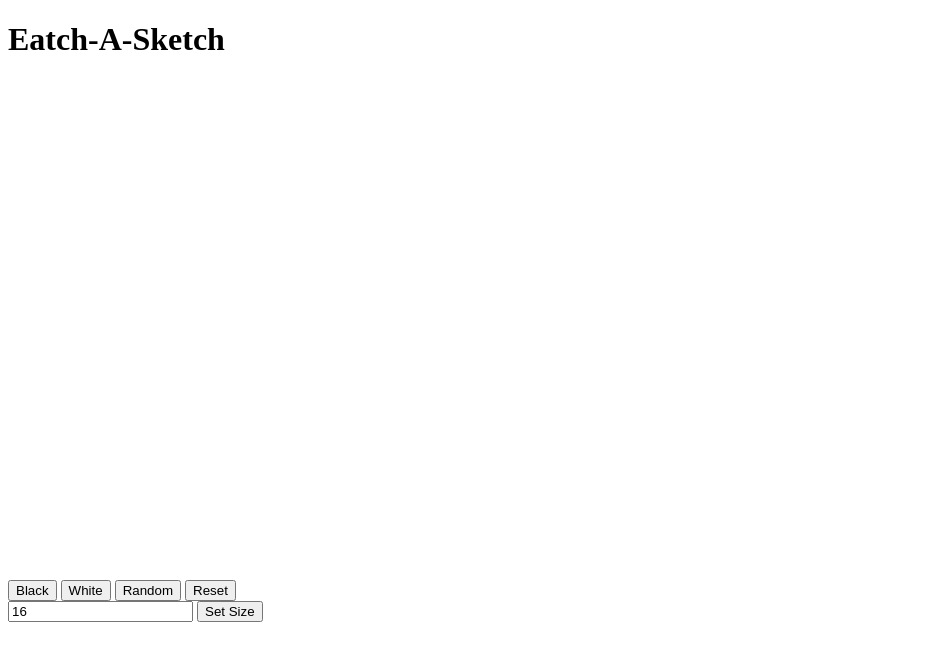
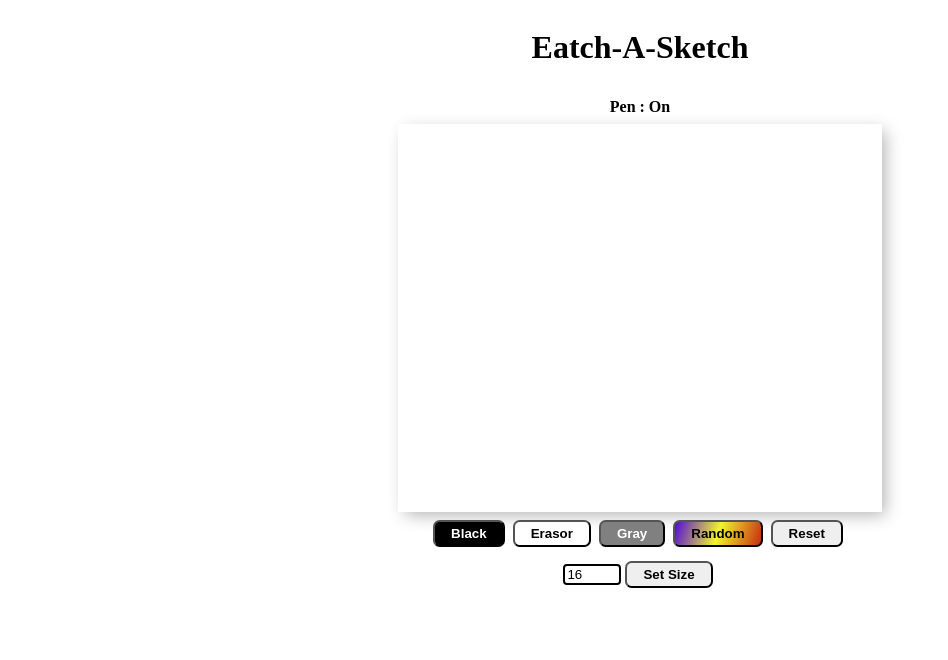
Before and after one commit to JOKERSEV7/Odin-Project-Etch-A-Sketch, a plain HTML site: page index.html in a window 1280 px wide. Shown: the whole page, without its empty margins (0-948 px from the left). Drawn offline with nearby package versions, Linux system fonts and the light colour scheme.

Commit message:
the project are now done

```diff
--- a/index.html
+++ b/index.html
@@ -14,18 +14,21 @@
     <body>
         <div class="flex-container">
             <div class="title"><h1>Eatch-A-Sketch</h1></div>
+            <div class="mode">Pen : On</div>
             <div class="content">
                 <div class="board"></div>
-                <div class="button">
-                    <button>Black</button>
-                    <button>White</button>
-                    <button>Random</button>
-                    <button>Reset</button>
+                <div class="buttons">
+                    <button class="blackbutton" onclick="changeColor('black')">Black</button>
+                    <button class="whitebutton" onclick="changeColor('White')">Erasor</button>
+                    <button class="graybutton" onclick="changeColor('gray')">Gray</button>
+                    <button class="randombutton" onclick="changeColor('random')">Random</button>
+                    <button class="resetbutton" onclick="resetBoard()">Reset</button>
                 </div>
                 <div>
-                    <input type="text" placeholder="Size of Board" value="16">
+                    <input type="text" placeholder="Size of Board" value="16" onchange="changeSize(this.value)"/>
                     <button>Set Size</button>
                 </div>
+                <div class="errormsg">Size need to be between 2 and 100!</div>
             </div>
         </div>
 
--- a/script.js
+++ b/script.js
@@ -1,9 +1,61 @@
-let board = document.querySelector(".board");
-board.style.gridTemplateColumns = "repeat(16 , 1fr)";
-board.style.gridTemplateRows = "repeat(16, 1fr";
+let color = 'black';
+let click = true;
 
-for (let i = 0; i < 256; i++) {
-    let square = document.createElement("div");
-    square.style.backgroudColor = "blue";
-    board.insertAdjacentElement("beforeend", square);
+
+function populateBoard(size) {
+    let board = document.querySelector(".board");
+    let squares = board.querySelectorAll("div");
+    squares.forEach((div) => div.remove());
+    board.style.gridTemplateColumns = `repeat(${size}, 1fr)`;
+    board.style.gridTemplateRows = `repeat(${size}, 1fr`;
+
+    let amount = size * size;
+    for (let i = 0; i < amount; i++) {
+      let square = document.createElement("div");
+      square.addEventListener("mouseover", colorSquare);
+      square.style.backgroundColor = "white";
+      board.insertAdjacentElement("beforeend", square);
 };
+};
+populateBoard(16);
+
+function changeSize(input) {
+    if (input >= 2 && input <= 100) {
+        document.querySelector('.errormsg').style.display = 'none';
+        populateBoard(input);
+    } else {
+        document.querySelector('.errormsg').style.display = 'flex';
+    };
+
+}
+
+function colorSquare() {
+    if (click) {
+        if (color === "random") {
+            this.style.backgroundColor = `hsl(${Math.random()* 360}, 100%, 50%)`;
+        }else {
+          this.style.backgroundColor = color;
+        }
+
+    }
+}
+function changeColor(choice) {
+    color = choice;
+}
+
+function resetBoard() {
+    let board = document.querySelector(".board");
+    let squares = board.querySelectorAll("div");
+    squares.forEach((div) => div.style.backgroundColor = "white");
+}
+
+document.querySelector("body").addEventListener("click", (e) => {
+   if(e.target.tagName != "BUTTON") {
+    click = !click;
+    if (click) {
+        document.querySelector(".mode").textContent = "Pen : On";
+    } else {
+        document.querySelector(".mode").textContent = "Pen : Off";
+    }
+   }
+})
--- a/style.css
+++ b/style.css
@@ -1,5 +1,101 @@
+
+
+
+.flex.container {
+    height: 100vh;
+    width: 100vw;
+    flex-direction: column;
+    align-items: center;
+    background: linear-gradient(rgba(70, 69, 230, 0.070), white);
+    display: flex;
+}
+
 .board {
-    width: 500px;
-    height: 500px;
+    width: 80%;
+    height: 80%;
     display: grid;
+    background-color: white;
+    box-shadow: inset 0 -3em 3em rgba(0, 0, 0, 0.1), 0 0 0 2px rgba(255, 255, 255), 0.3em 0.3em 1em rgba(0, 0, 0, 0.3);
 }
+.board:hover {
+    cursor: pointer;
+}
+.content {
+    display: flex;
+    flex-direction: column;
+    align-items: center;
+    margin: auto;
+    min-width: 300px;
+    min-height: 300px;
+    width: 60vw;
+    height: 60vh;
+    max-width: 600px;
+    max-height: 600px;
+}
+.title {
+    display: flex;
+    justify-content: center;
+}
+.buttons {
+    margin-top: 10px;
+    margin-bottom: 10px;
+}
+button {
+    padding: 0.3em 1.2em;
+    margin: 0 0.3em 0.3em 0;
+    border-radius: 0.5em;
+    text-decoration: none;
+    font-weight: 700;
+    text-align: center;
+    transition: all 0.2s;
+}
+button:hover {
+    cursor: pointer;
+}
+.blackbutton {
+    background-color: black;
+    color: white;
+}
+.blackbutton:hover {
+    background-color: white;
+    color: black;
+}
+.graybutton {
+    background-color: gray;
+    color: white;
+}
+.graybutton:hover {
+    background-color: gray;
+    color: rgb(17, 17, 17);
+}
+.randombutton {
+    background: linear-gradient(0.3turn, rgb(82, 8, 219), rgb(241, 245, 46), rgb(199, 44, 17));
+}
+.randombutton:hover {
+    background: linear-gradient(0.4turn, green, red, orange);
+}
+.whitebutton {
+    background-color: white;
+    color: black;
+}
+.whitebutton:hover {
+    background-color: rgb(207, 240, 200);
+    color: rgb(15, 10, 1);
+}
+input {
+    width: 50px;
+    border: 2px solid black;
+    border-radius: 0.3em;
+}
+.mode {
+
+
+    text-align: center;
+    margin: 10px;
+    font-weight: 900;
+
+
+}
+.errormsg {
+    display: none;
+}
```
